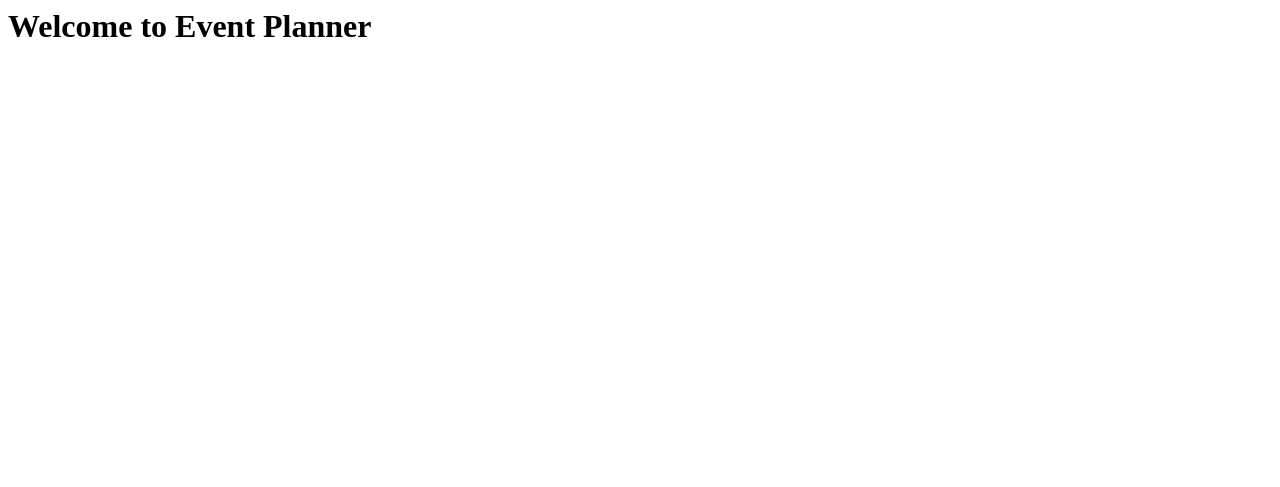
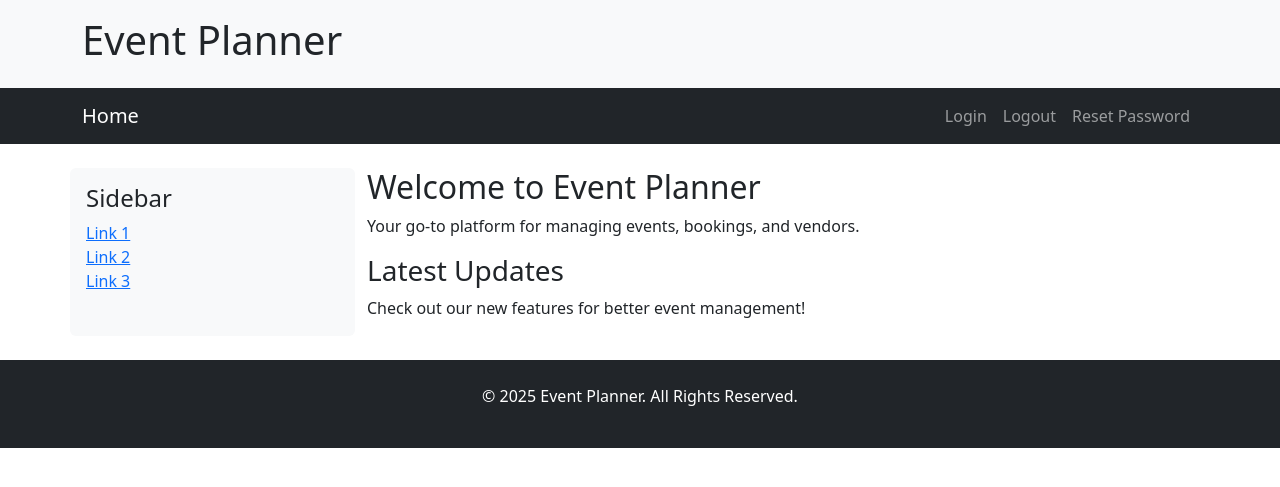
Before and after one commit to Markmcl25/project4, a Django app: page / in a window 1280 px wide. Shown: the top 487 px of the page. Run offline with Django 3.2, Linux system fonts and the light colour scheme.

Commit message:
updated home and base html

```diff
--- a/templates/base.html
+++ b/templates/base.html
@@ -4,13 +4,78 @@
     <meta charset="UTF-8">
     <meta name="viewport" content="width=device-width, initial-scale=1.0">
     <title>{% block title %}Event Planner{% endblock %}</title>
+    <!-- Bootstrap CSS -->
     <link href="https://cdn.jsdelivr.net/npm/bootstrap@5.3.0/dist/css/bootstrap.min.css" rel="stylesheet">
-    <script src="https://cdn.jsdelivr.net/npm/bootstrap@5.3.0/dist/js/bootstrap.bundle.min.js"></script>
+    <!-- Custom CSS -->
     {% load static %}
     <link rel="stylesheet" href="{% static 'css/style.css' %}">
 </head>
 <body>
-    {% block content %}
-    {% endblock %}
+    <!-- Header -->
+    <header class="bg-light py-3">
+        <div class="container">
+            <h1>Event Planner</h1>
+        </div>
+    </header>
+
+    <!-- Navigation Bar -->
+    <nav class="navbar navbar-expand-lg navbar-dark bg-dark">
+        <div class="container">
+            <a class="navbar-brand" href="{% url 'home' %}">Home</a>
+            <button class="navbar-toggler" type="button" data-bs-toggle="collapse" data-bs-target="#navbarNav">
+                <span class="navbar-toggler-icon"></span>
+            </button>
+            <div class="collapse navbar-collapse" id="navbarNav">
+                <ul class="navbar-nav ms-auto">
+                    <li class="nav-item">
+                        <a class="nav-link" href="{% url 'login' %}">Login</a>
+                    </li>
+                    <li class="nav-item">
+                        <a class="nav-link" href="{% url 'logout' %}">Logout</a>
+                    </li>
+                    <li class="nav-item">
+                        <a class="nav-link" href="{% url 'password_reset' %}">Reset Password</a>
+                    </li>
+                </ul>
+            </div>
+        </div>
+    </nav>
+
+    <!-- Main Content -->
+    <main class="container my-4">
+        <div class="row">
+            <!-- Sidebar -->
+            <aside class="col-md-3 bg-light p-3 rounded">
+                <h4>Sidebar</h4>
+                <ul class="list-unstyled">
+                    <li><a href="#">Link 1</a></li>
+                    <li><a href="#">Link 2</a></li>
+                    <li><a href="#">Link 3</a></li>
+                </ul>
+            </aside>
+
+            <!-- Main Content Area -->
+            <div class="col-md-9">
+                {% block content %}
+                <section>
+                    <article>
+                        <h2>Main Content Area</h2>
+                        <p>This is where the page-specific content will go.</p>
+                    </article>
+                </section>
+                {% endblock %}
+            </div>
+        </div>
+    </main>
+
+    <!-- Footer -->
+    <footer class="bg-dark text-white py-4">
+        <div class="container text-center">
+            <p>&copy; 2025 Event Planner. All Rights Reserved.</p>
+        </div>
+    </footer>
+
+    <!-- Bootstrap JS -->
+    <script src="https://cdn.jsdelivr.net/npm/bootstrap@5.3.0/dist/js/bootstrap.bundle.min.js"></script>
 </body>
 </html>
--- a/templates/home.html
+++ b/templates/home.html
@@ -1 +1,17 @@
-<h1>Welcome to Event Planner</h1>
+{% extends 'base.html' %}
+
+{% block title %}Home{% endblock %}
+
+{% block content %}
+<section>
+    <article>
+        <h2>Welcome to Event Planner</h2>
+        <p>Your go-to platform for managing events, bookings, and vendors.</p>
+    </article>
+
+    <article>
+        <h3>Latest Updates</h3>
+        <p>Check out our new features for better event management!</p>
+    </article>
+</section>
+{% endblock %}
```
Also changed, not shown: index.html (added), static/base.css (added), static/base.js (added).
